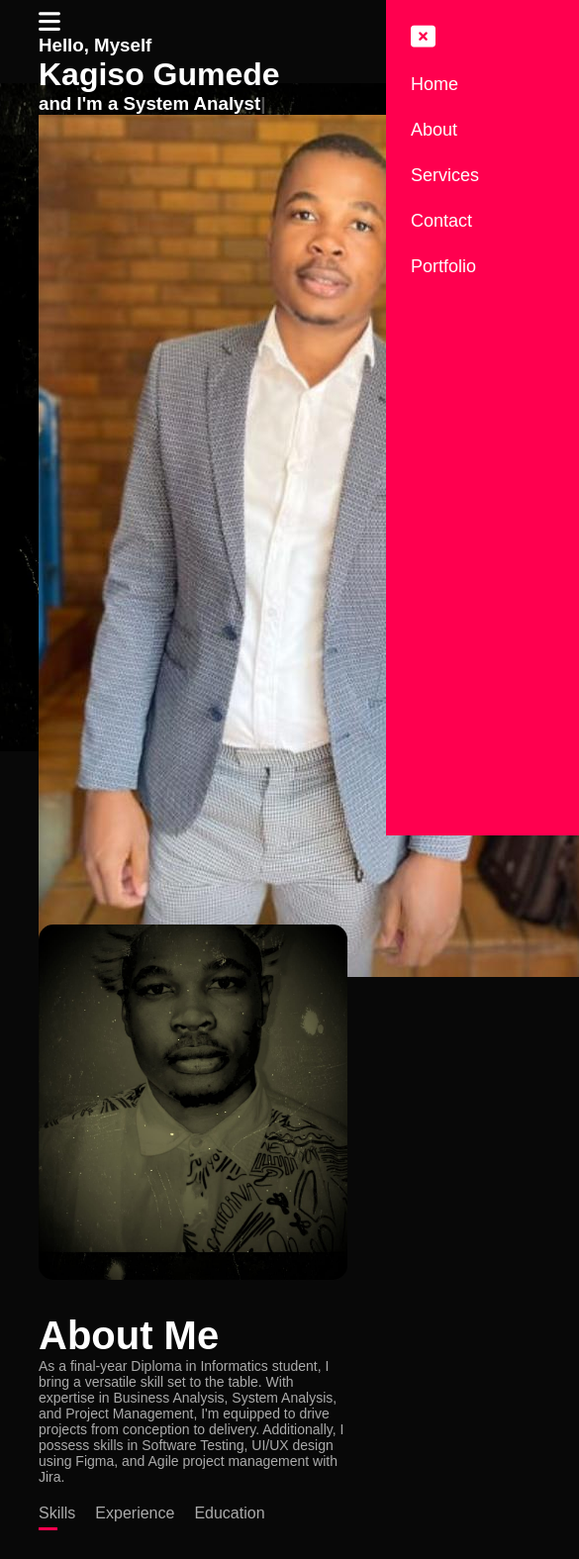
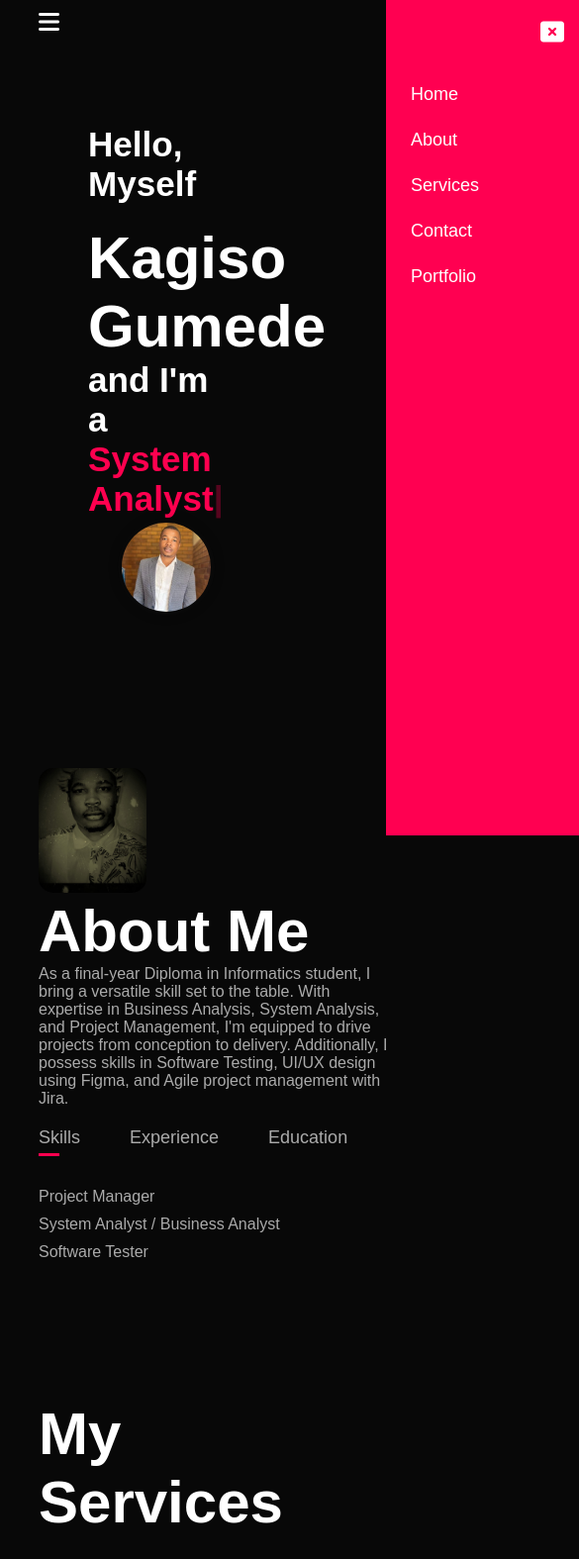
Before and after one commit to KagisoGumede/kagisogumede.github.io, a plain HTML site: page index.html in a window 390 px wide. Shown: the top 1575 px of the page at 99% size, 585 px wide, since content can reach past the window. Drawn offline with nearby package versions, Linux system fonts and the light colour scheme.

Commit message:
Update style.css

```diff
--- a/style.css
+++ b/style.css
@@ -1,122 +1,153 @@
-*{
-
+/* RESET & BASE STYLES */
+* {
   margin: 0;
   padding: 0;
   font-family: 'Poppins', sans-serif;
   box-sizing: border-box;
+}
 
-}
-html{
+html {
   scroll-behavior: smooth;
 }
-body{
+
+body {
   background: #080808;
   color: #fff;
 }
 
-
-#header {
-    width: 100%;
-    height: 100vh;
-    background-image: url('images/self.png.jpeg'); /* Check file name/path */
-    background-size: auto 80%; /* Keeps height 80%, natural width */
-    background-repeat: no-repeat;
-    background-position: 85% center; /* Moves image closer to center */
-    background-color: transparent;
-    }
-    .container{
+.container {
   padding: 10px 10%;
 }
-    nav{
+
+/* NAVIGATION */
+nav {
   display: flex;
   align-items: center;
   justify-content: space-between;
   flex-wrap: wrap;
 }
-    nav ul li{
 
+nav ul li {
   display: inline-block;
   list-style: none;
   margin: 10px 20px;
+}
 
-    }
-    nav ul li a{
+nav ul li a {
   color: #fff;
   text-decoration: none;
   font-size: 18px;
   position: relative;
 }
-    nav ul li a::after{
+
+nav ul li a::after {
   content: '';
-        width: 100%;
+  width: 0;
   height: 3px;
   background: #ff004f;
   position: absolute;
   left: 0;
   bottom: -6px;
-        transition: 0.5;
+  transition: width 0.5s;
 }
-    nav ul li a:honer::after{
+
+nav ul li a:hover::after {
   width: 100%;
 }
-    .header-text{
+
+nav .fa-solid {
+  display: none;
+  font-size: 25px;
+}
+
+/* HERO SECTION */
+.hero-section {
+  display: flex;
+  align-items: center;
+  justify-content: space-between;
+  padding: 50px;
+  flex-wrap: wrap;
+}
+
+.hero-text {
+  max-width: 60%;
   margin-top: 20%;
   font-size: 30px;
+  color: white;
+}
 
-
-    }
-    .header-text h1{
+.hero-text h1 {
   font-size: 60px;
   margin-top: 20px;
 }
-    .header-text h1 span{
+
+.hero-text h3 span {
   color: #ff004f;
 }
 
-    /*---------------------about--------------------*/
-    #about{
+.profile-image {
+  max-width: 300px;
+  margin-left: 30px;
+}
+
+.profile-image img {
+  width: 25vw;
+  height: 25vw;
+  max-width: 500px;
+  max-height: 500px;
+  object-fit: cover;
+  object-position: top;
+  border-radius: 50%;
+  border: 4px solid #080808;
+  box-shadow: 0 0 10px rgba(0, 0, 0, 0.3);
+}
+
+/* ABOUT SECTION */
+#about {
   padding: 80px 0;
   color: #ababab;
+}
 
-
-    }
-    .row{
+.row {
   display: flex;
   justify-content: space-between;
   flex-wrap: wrap;
+}
 
-
-    }
-    .about-col-1{
+.about-col-1 {
   flex-basis: 35%;
 }
-    .about-col-1 img{
+
+.about-col-1 img {
   width: 100%;
   border-radius: 15px;
 }
-    .about-col-2{
-        flex-basis: 60%
+
+.about-col-2 {
+  flex-basis: 60%;
+  font-size: 16px;
 }
-    .sub-title{
+
+.sub-title {
   font-size: 60px;
   font-weight: 600;
   color: #fff;
 }
-    .tab-titles{
-        display:flex;
+
+.tab-titles {
+  display: flex;
   margin: 20px 0 40px;
+}
 
-    }
-    .tab-links{
+.tab-links {
   margin-right: 50px;
   font-size: 18px;
   font-weight: 500;
   cursor: pointer;
   position: relative;
+}
 
-
-    }
-    .tab-links::after{
+.tab-links::after {
   content: '';
   width: 0;
   height: 3px;
@@ -124,130 +155,121 @@ body{
   position: absolute;
   left: 0;
   bottom: -8px;
-        transition: 0.5s;
-
-    }
-    .tab-links.active-link::after{
-        width: 50%;
-
-
-
+  transition: width 0.5s;
 }
 
+.tab-links.active-link::after {
+  width: 50%;
+}
 
+.tab-contents {
+  display: none;
+}
 
-    .tab-contents ul li{
+.tab-contents.active-tab {
+  display: block;
+}
+
+.tab-contents ul li {
   list-style: none;
   margin: 10px 0;
+}
 
-
-    }
-    .tab-contents ul li span{
+.tab-contents ul li span {
   color: #ff004f;
   font-size: 14px;
 }
-    .tab-contents{
-        display: none;
-    }
-    .tab-contents.active-tab{
-        display: block;
+
+/* SERVICES */
+#services {
+  padding: 30px 0;
 }
 
-    /*------------------------services-----------*/
-
-
-    #services{
-        padding: 30px 0;
-    }
-    .services-list{
-
+.services-list {
   display: grid;
-        grid-template-columns: repeat(auto-fit, minmax(250px,1fr));
+  grid-template-columns: repeat(auto-fit, minmax(250px, 1fr));
   grid-gap: 40px;
   margin-top: 50px;
 }
-    .services-list div{
+
+.services-list div {
   background: #262626;
   padding: 40px;
-        font-size: 13px;
+  font-size: 20px;
   font-weight: 300;
   border-radius: 10px;
   transition: background 0.5s, transform 0.5s;
+  margin-bottom: 20px;
 }
-    .services-list div{
 
-        font-size: 20px;
-        margin-bottom: 20px;
-
-    }
-    .services-list  div h2{
+.services-list div h2 {
   font-size: 30px;
   font-weight: 500;
   margin-bottom: 15px;
+}
 
-    }
-    .services-list div a{
+.services-list div a {
   text-decoration: none;
   color: #fff;
   font-size: 12px;
-        margin-top:20px;
+  margin-top: 20px;
   display: inline-block;
+}
 
-    }
-    .services-list div:hover{
+.services-list div:hover {
   background: #ff004f;
   transform: translateY(-10px);
-
 }
 
-    /*------------------portfolio----------*/
-
-    #portfolio{
+/* PORTFOLIO */
+#portfolio {
   padding: 50px 0;
 }
-    .work-list{
+
+.work-list {
   display: grid;
-        grid-template-columns: repeat(auto-fit, manmax(250px, 1fr));
+  grid-template-columns: repeat(auto-fit, minmax(250px, 1fr));
   grid-gap: 40px;
   margin-top: 50px;
+}
 
-    }
-    .work{
+.work {
   border-radius: 10px;
   position: relative;
   overflow: hidden;
+}
 
-    }
-    .work img{
+.work img {
   width: 70%;
   border-radius: 10px;
   display: block;
   transition: transform 0.5s;
 }
-    .layer{
+
+.layer {
   width: 100%;
   height: 0;
   background: linear-gradient(rgba(0,0,0,0.6), #ff004f);
   position: absolute;
   left: 0;
-        Bottom: 0;
+  bottom: 0;
   overflow: hidden;
   display: flex;
   align-items: center;
   justify-content: center;
-        flex-direction: colom;
+  flex-direction: column;
   padding: 0 40px;
   text-align: center;
   font-size: 14px;
   transition: height 0.5s;
+}
 
-
-    }
-    .layer h3{
+.layer h3 {
   font-weight: 500;
   margin-bottom: 20px;
 }
-    .layer a{
+
+.layer a {
   margin-top: 20px;
   color: #ff004f;
   text-decoration: none;
@@ -259,73 +281,76 @@ body{
   border-radius: 50%;
   text-align: center;
 }
-    .work:hover img{
+
+.work:hover img {
   transform: scale(1.1);
 }
-    .work:hover .layer{
+
+.work:hover .layer {
   height: 100%;
+}
 
-    }
-    .btn{
+.btn {
   display: block;
-        margin: 50px  auto;
+  margin: 50px auto;
   width: fit-content;
   border: 1px solid #ff004f;
   padding: 14px 50px;
   border-radius: 6px;
   text-decoration: none;
-        color:  #fff;
+  color: #fff;
   transition: background 0.5s;
-
-
-    }
-    .btn:hover{
-        background: #ff004f;
-
 }
 
+.btn:hover {
+  background: #ff004f;
+}
 
-    /*------------------contact------------*/
+/* CONTACT */
+.contact-left,
+.contact-right {
+  flex-basis: 100%;
+}
 
-    .contact-left{
-        flex-basis: 35%;
-    }
-    .contact-right{
-        flex-basis: 60%;
-    }
-    .contact-left p{
+.contact-left p {
   margin-top: 30px;
 }
-    .contact-left p i{
+
+.contact-left p i {
   color: #ff004f;
   margin-right: 15px;
   font-size: 25px;
+}
 
-    }
-    .social-icons a{
+.social-icons a {
   text-decoration: none;
   font-size: 30px;
   margin-right: 15px;
   color: #ababab;
   display: inline-block;
   transition: transform 0.5s;
+}
 
-
-    }
-    .social-icons a:hover{
-        color:#ff004f;
+.social-icons a:hover {
+  color: #ff004f;
   transform: translateY(-5px);
 }
-    .btn2{
+
+.btn2 {
   display: inline-block;
-        background:  #ff004f;
+  background: #ff004f;
+  padding: 14px 60px;
+  font-size: 18px;
+  margin-top: 20px;
+  cursor: pointer;
 }
-    .contact-right form{
+
+.contact-right form {
   width: 100%;
+}
 
-
-    }
-    form input, form textarea{
+form input,
+form textarea {
   width: 100%;
   border: 0;
   outline: none;
@@ -335,103 +360,62 @@ body{
   color: #fff;
   font-size: 18px;
   border-radius: 6px;
+}
 
-    }
-    form .btn2{
-        padding: 14px 60px;
-        font-size: 18px;
-        margin-top: 20px;
-        cursor: pointer;
-    }
-    .copyright{
+/* FOOTER */
+.copyright {
   width: 100%;
   text-align: center;
   padding: 25px 0;
   background: #262626;
   font-weight: 300;
   margin-top: 20px;
-    }
-    .copyright i{
-        color: #ff004f;
-
-    }
-    /*---------------css for small screeen ------*/
-
-      nav .fa-solid{
-        display: none;
-      }
-
-
-    @media only screen and (max-width: 600px){
-         #header{
-            background-image: url(images/Kagiso.png.jpeg);
-
-         }
-         .header-text{
-            margin-top: 100%;
-            font-size: 16px;
-         }
-         .header-text h1{
-            font-size: 30px;
-         }
-         nav ul{
-            background: #ff004f;
-            position: fixed;
-            top: 0;
-            right: -200px;
-            width: 200px;
-            height: 100vh;
-            padding-top: 50px;
-            z-index: 2;
-            transition: right 0.5s;
-
-         }
-         nav ul li{
-            display: block;
-            margin: 25px;
-         }
-         nav ul .fa-solid{
-            position: absolute;
-            top:25px;
-            left: 25px;
-            cursor: pointer;
-
-         }
-         .sub-title{
-            font-size: 40px;
-         }
-         .about-col-1, .about-col-2{
-            flex-basis: 100%;
-          }
-          .about-col-1{
-            margin-bottom: 30px;
-          }
-          .about-col-2{
-            font-size: 14px;
-          }
-          .tab-links{
-            font-size: 16px;
-            margin-right: 20px;
-
-          }
-          .contact-left, .contact-right{
-            flex-basis: 100%;
-
-          }
-          .copyright{
   font-size: 14px;
 }
 
+.copyright i {
+  color: #ff004f;
+}
 
-
-    }
-    #msg{
+#msg {
   color: #61b752;
   margin-top: -40px;
   display: block;
 }
-    nav .fa-solid{
+
+/* ======= Responsive Navbar for Small Screens ======= */
+@media only screen and (max-width: 768px) {
+  nav ul {
+    background: #ff0051;
+    position: fixed;
+    top: 0;
+    right: -200px; /* start hidden */
+    width: 200px;
+    height: 100vh;
+    padding-top: 60px;
+    z-index: 999;
+    transition: right 0.3s ease;
+    flex-direction: column;
+  }
+
+  nav ul li {
     display: block;
-        font-size: 25px;
+    margin: 25px;
+  }
 
+  nav .fa-bars {
+    display: block;
+    font-size: 24px;
+    cursor: pointer;
+    z-index: 1000;
   }
+
+  nav .fa-rectangle-xmark {
+    display: block;
+    position: absolute;
+    top: 20px;
+    right: 20px;
+    cursor: pointer;
+    font-size: 24px;
+  }
+}
```
Lines whose indentation alone changed are shown as unchanged.
